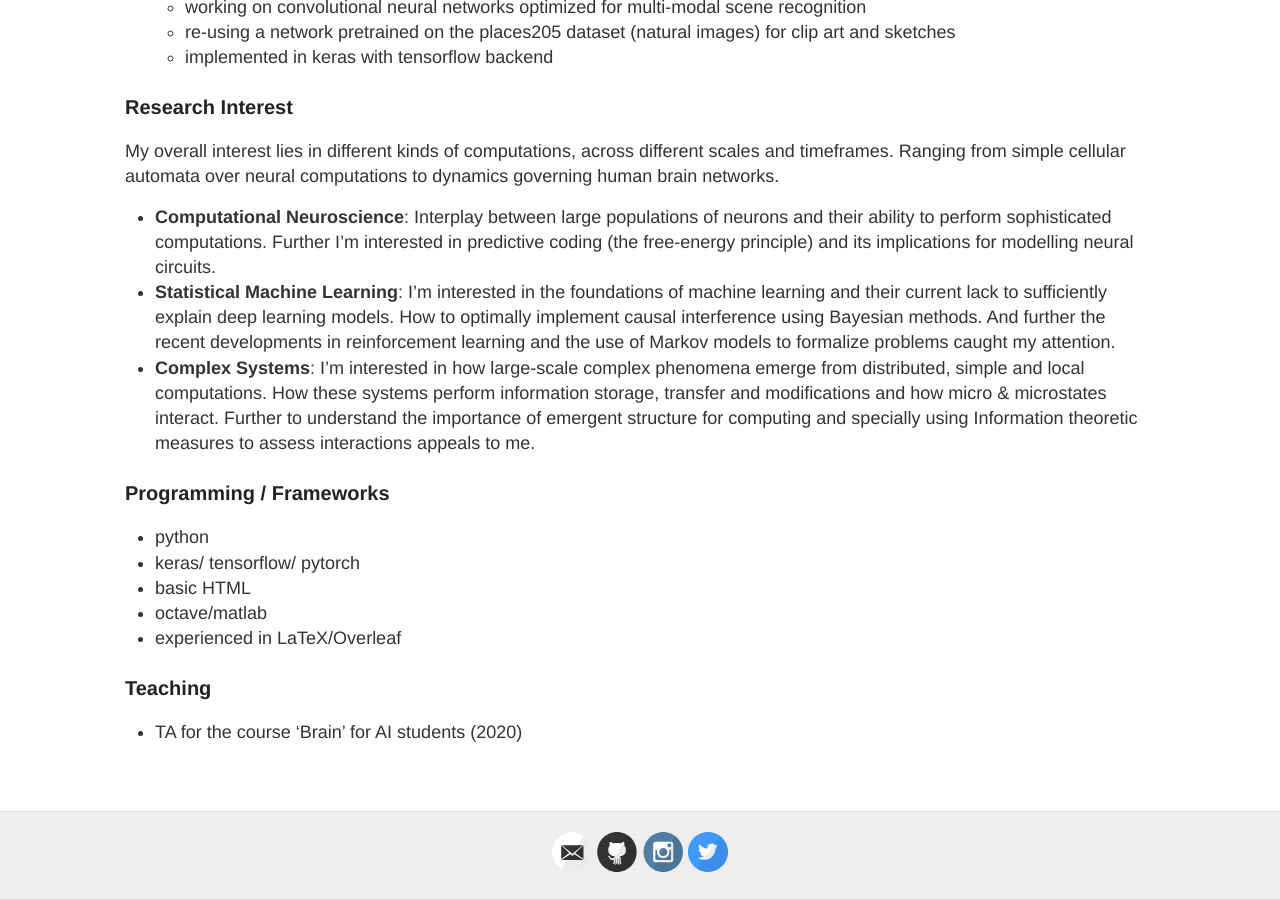
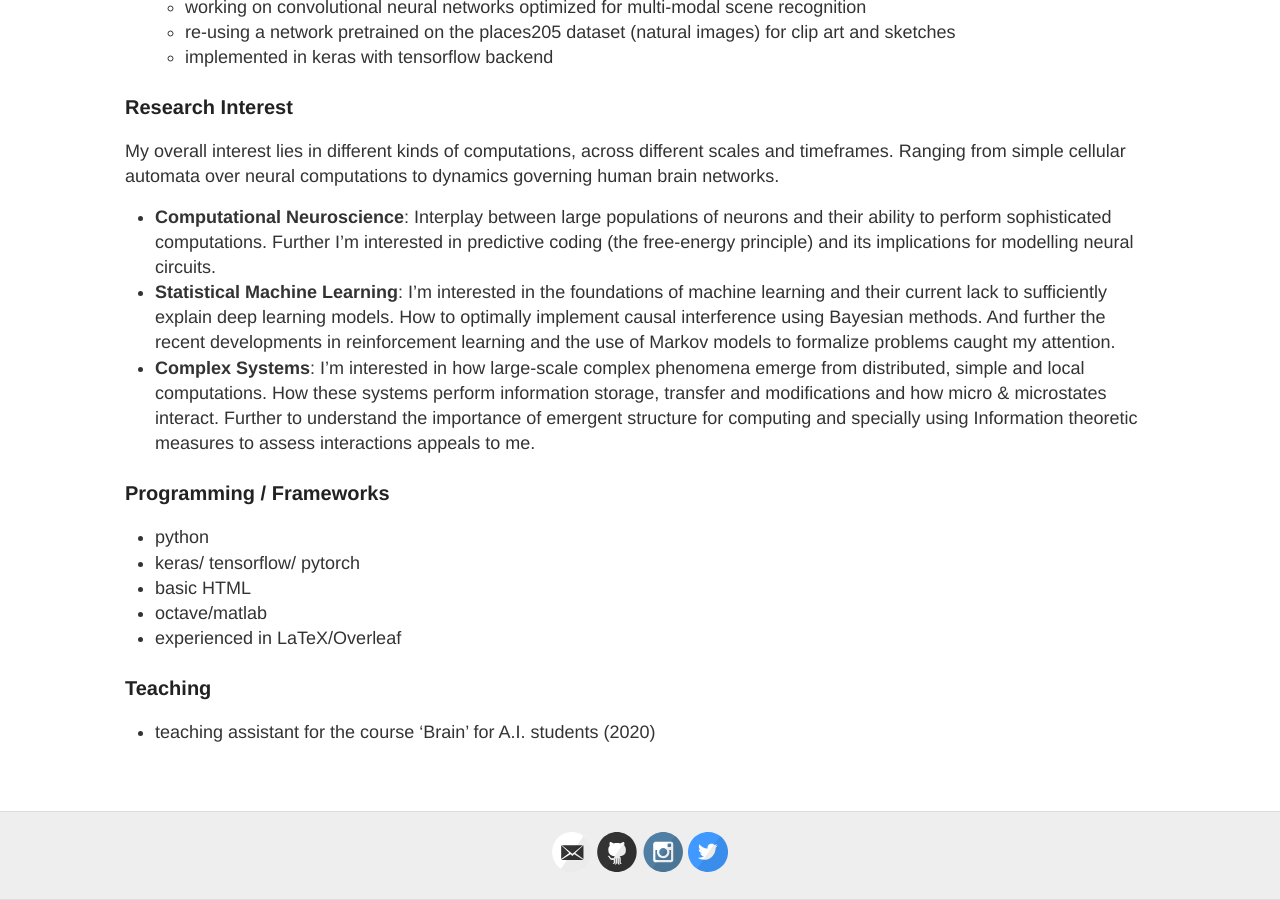
Before and after one commit to Mariusmarten/mariusmarten.github.io, a Jekyll site: the page built from about.md, in a window 1280 px wide and 900 px high, scrolled down 1497 px. Built offline with Jekyll 4.4.1, drawn with Linux system fonts in a browser that asks for light colours; some of the changed text lies outside the part shown.

Commit message:
Update about.md

```diff
--- a/about.md
+++ b/about.md
@@ -64,4 +64,4 @@ My overall interest lies in different kinds of computations, across different sc
   - experienced in LaTeX/Overleaf
 
 ### Teaching
-  - TA for the course 'Brain' for AI students (2020)
+  - teaching assistant for the course 'Brain' for A.I. students (2020)
```
Also changed, not shown: other parts of about.md (+1 -1 lines).
